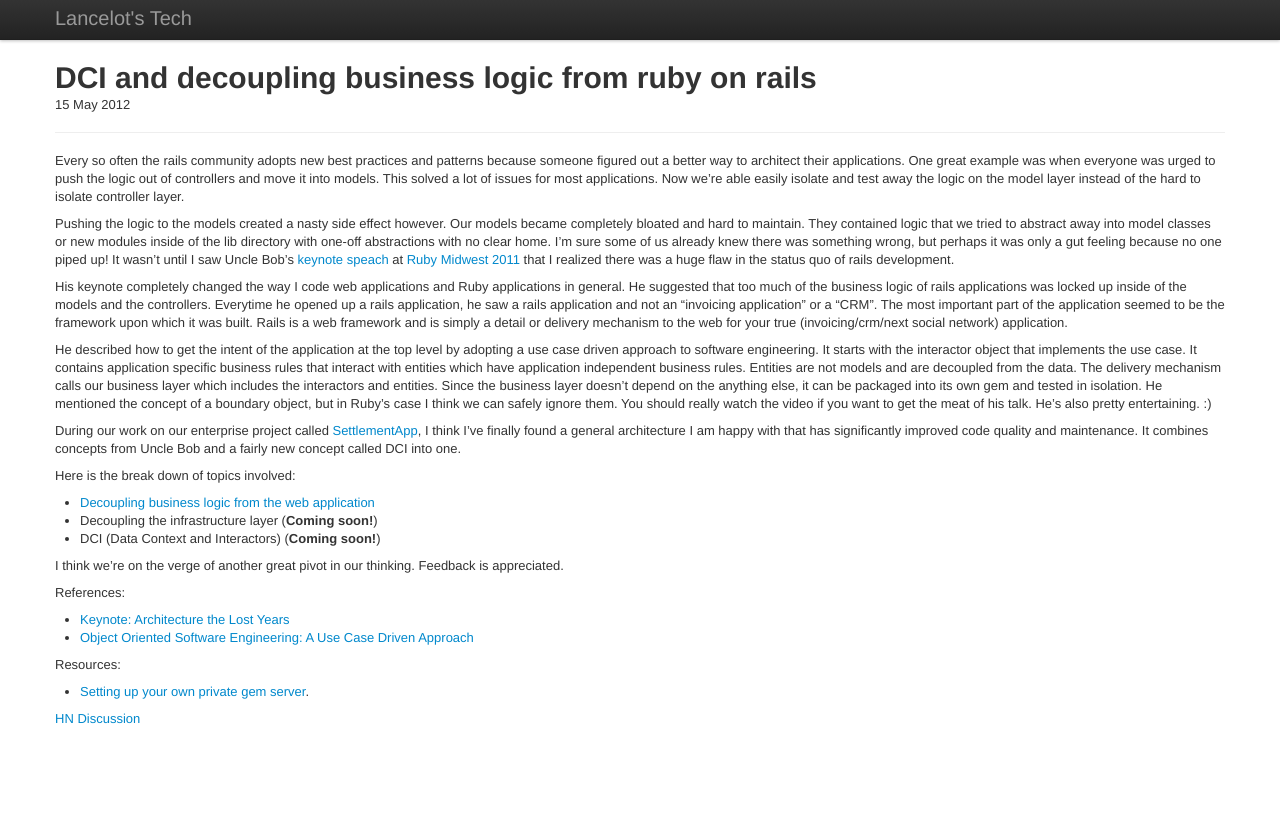
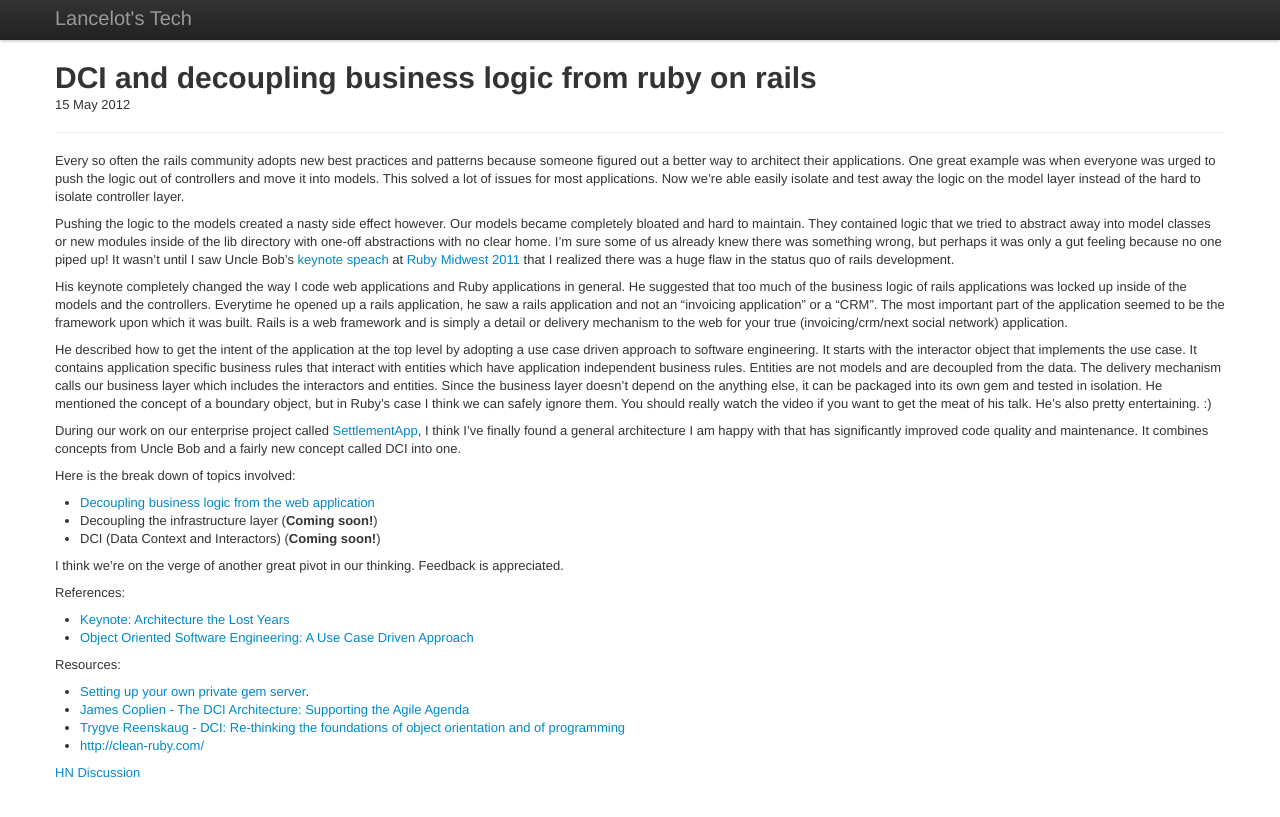
Before and after one commit to lancecarlson/lancecarlson.github.com, a Jekyll site: the page built from _posts/2012-05-15-dci-and-decoupling-business-logic-from-ruby-on-rails.md, in a window 1280 px wide. Shown: the top 817 px of the page. Built offline with Jekyll 4.4.1, drawn with Linux system fonts in a browser that asks for light colours; comment, search, counter and statistics services are not loaded.

Commit message:
missing referneces

```diff
--- a/_posts/2012-05-15-dci-and-decoupling-business-logic-from-ruby-on-rails.md
+++ b/_posts/2012-05-15-dci-and-decoupling-business-logic-from-ruby-on-rails.md
@@ -29,5 +29,8 @@ References:
 Resources:
 
 * [Setting up your own private gem server](/2012/05/14/private-gem-server-using-geminabox.html).
+* [James Coplien - The DCI Architecture: Supporting the Agile Agenda](http://vimeo.com/8235574)
+* [Trygve Reenskaug - DCI: Re-thinking the foundations of object orientation and of programming](http://vimeo.com/8235394)
+* [http://clean-ruby.com/](http://clean-ruby.com/)
 
 [HN Discussion](http://news.ycombinator.com/item?id=3976806)
```
